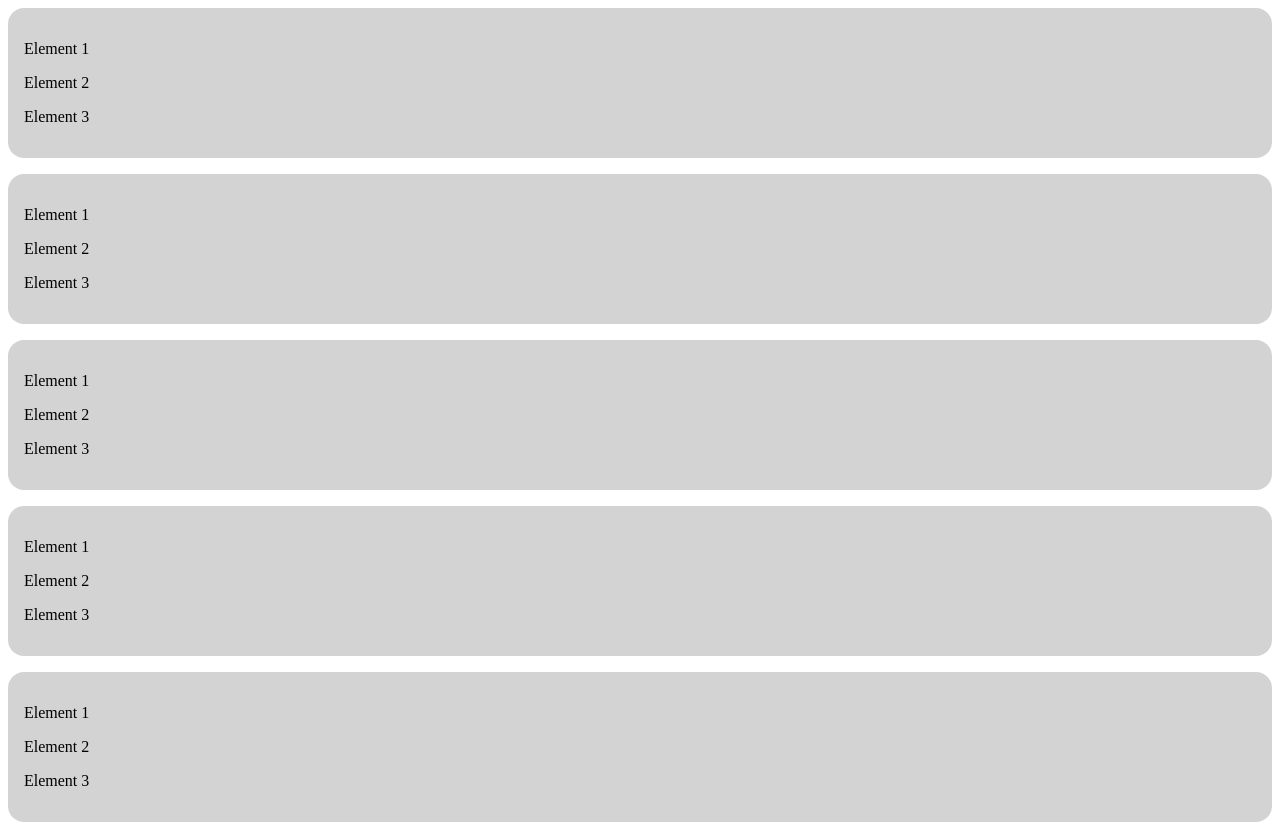
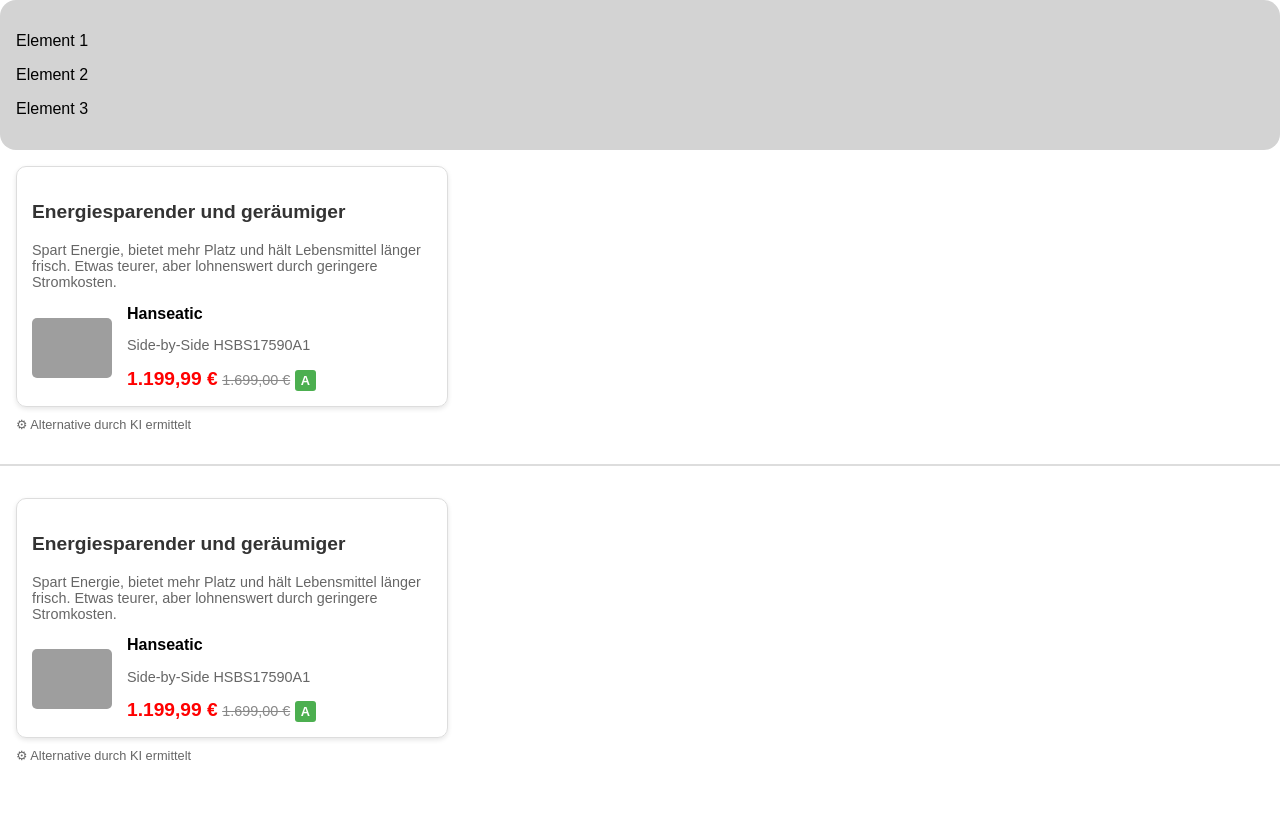
Before and after one commit to EliasPeeters/a11y, a plain HTML site: page index.html in a window 1280 px wide. Shown: the top 825 px of the page. After the commit the page ends 800 px from the top, so only its background shows below. Drawn offline with Linux system fonts and the light colour scheme; grey boxes are pictures that could not be loaded.

Commit message:
Update index.html

```diff
--- a/index.html
+++ b/index.html
@@ -33,46 +33,112 @@
                 clip: rect(0, 0, 0, 0);
                 border: 0;
             }
+
+            body {
+                font-family: Arial, sans-serif;
+                margin: 0;
+            }
+
+            .card {
+                border: 1px solid #ddd;
+                border-radius: 10px;
+                padding: 15px;
+                max-width: 400px;
+                box-shadow: 0 2px 5px rgba(0, 0, 0, 0.1);
+                margin-left: 16px;
+            }
+            .card h3 {
+                color: #333;
+                font-size: 1.2em;
+            }
+            .card p {
+                font-size: 0.9em;
+                color: #666;
+            }
+            .product {
+                display: flex;
+                align-items: center;
+                gap: 15px;
+                margin-top: 10px;
+            }
+            .product img {
+                width: 80px;
+                border-radius: 5px;
+            }
+            .product-info {
+                flex: 1;
+            }
+            .price {
+                font-size: 1.2em;
+                font-weight: bold;
+                color: red;
+            }
+            .old-price {
+                text-decoration: line-through;
+                color: #888;
+                font-size: 0.9em;
+            }
+            .efficiency {
+                display: inline-block;
+                background: #4CAF50;
+                color: white;
+                padding: 3px 6px;
+                font-size: 0.8em;
+                border-radius: 3px;
+                font-weight: bold;
+            }
+
+            .divider {
+                background-color: #ddd;
+                height: 2px;
+                width: 100%;
+                margin-top: 32px;
+                margin-bottom: 32px;
+            }
         </style>
     </head>
 
     <body>
-
-        <div class="box">
-            <p>Element 1</p>
-            <p>Element 2</p>
-            <p>Element 3</p>
-        </div>
-
-        <div class="box" aria-label="Zusammenfassung aller Elemente: Dies ist eine alternative Beschreibung.">
-            <p>Element 1</p>
-            <p>Element 2</p>
-            <p>Element 3</p>
-        </div>
-
-        <div class="box" aria-label="Gesamter Text, der vorgelesen werden soll">
-            <p>Element 1</p>
-            <p>Element 2</p>
-            <p>Element 3</p>
-        </div>
-
-        <div class="box" aria-label="Gesamter Text, der vorgelesen werden soll">
-            <p aria-hidden="true">Element 1</p>
-            <p aria-hidden="true">Element 2</p>
-            <p aria-hidden="true">Element 3</p>
-        </div>
-
-        <div class="box" role="region" aria-label="Gesamter Text, der vorgelesen werden soll">
-            <p aria-hidden="true">Element 1</p>
-            <p aria-hidden="true">Element 2</p>
-            <p aria-hidden="true">Element 3</p>
-        </div>
-
         <div class="box" aria-labelledby="screenreader-text">
             <span id="screenreader-text" class="sr-only">Zusammenfassung aller Elemente: Dies ist eine alternative Beschreibung.</span>
             <p aria-hidden="true">Element 1</p>
             <p aria-hidden="true">Element 2</p>
             <p aria-hidden="true">Element 3</p>
         </div>
+
+        <div class="card">
+            <h3>Energiesparender und geräumiger</h3>
+            <p>Spart Energie, bietet mehr Platz und hält Lebensmittel länger frisch. Etwas teurer, aber lohnenswert durch geringere Stromkosten.</p>
+            <div class="product">
+                <img src="https://i.otto.de/i/otto/9750c00d-588d-5aab-9cc0-dd1a34be6e26?h=520&w=551&sm=clamp&upscale=true&fmt=auto" alt="Kühlschrank">
+                <div class="product-info">
+                    <strong>Hanseatic</strong>
+                    <p>Side-by-Side HSBS17590A1</p>
+                    <span class="price">1.199,99 €</span>
+                    <span class="old-price">1.699,00 €</span>
+                    <span class="efficiency">A</span>
+                </div>
+            </div>
+        </div>
+        <p style="margin-top: 10px; margin-left: 16px; font-size: 0.8em; color: #666;">⚙ Alternative durch KI ermittelt</p>
+
+        <div class="divider"></div>
+
+        <div class="card">
+            <span id="screenreader-text" class="sr-only">Zusammenfassung aller Elemente: Dies ist eine alternative Beschreibung.</span>
+            <h3 aria-hidden="true">Energiesparender und geräumiger</h3>
+            <p aria-hidden="true">Spart Energie, bietet mehr Platz und hält Lebensmittel länger frisch. Etwas teurer, aber lohnenswert durch geringere Stromkosten.</p>
+            <div class="product">
+                <img aria-hidden="true" src="https://i.otto.de/i/otto/9750c00d-588d-5aab-9cc0-dd1a34be6e26?h=520&w=551&sm=clamp&upscale=true&fmt=auto" alt="Kühlschrank">
+                <div class="product-info">
+                    <strong aria-hidden="true">Hanseatic</strong>
+                    <p aria-hidden="true">Side-by-Side HSBS17590A1</p>
+                    <span aria-hidden="true" class="price">1.199,99 €</span>
+                    <span aria-hidden="true" class="old-price">1.699,00 €</span>
+                    <span aria-hidden="true" class="efficiency">A</span>
+                </div>
+            </div>
+        </div>
+        <p style="margin-top: 10px; margin-left: 16px; font-size: 0.8em; color: #666;">⚙ Alternative durch KI ermittelt</p>
     </body>
 </html>
```
Lines whose indentation alone changed are shown as unchanged.
